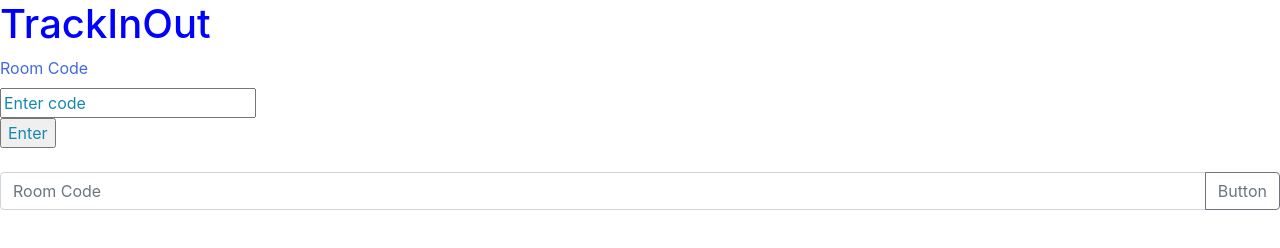
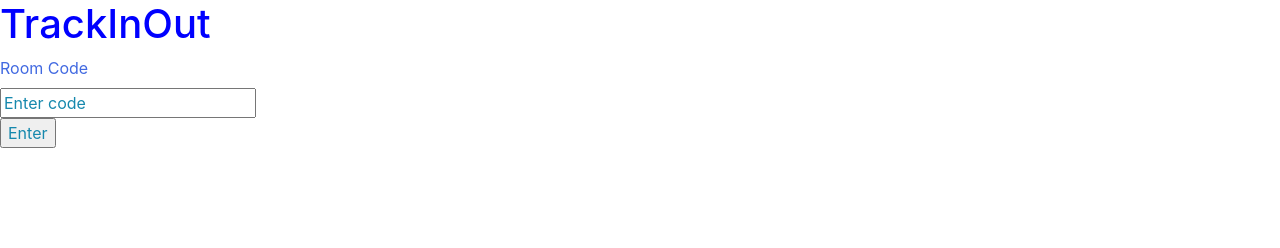
Before and after one commit to dhirhank/TrackInOut, a website: page public/index.html in a window 1280 px wide. Drawn offline with Linux system fonts and the light colour scheme.

Commit message:
Update index.html

```diff
--- a/public/index.html
+++ b/public/index.html
@@ -1,9 +1,11 @@
 <!DOCTYPE html>
 <html lang="en">
+
 <link rel="stylesheet" href="style.css">
-<link rel="stylesheet" href="bootstrap.css"
+<link rel="stylesheet" type="text/css" href="bootstrap.css"
 
 <head>
+
 <script src="https://www.gstatic.com/firebasejs/7.16.1/firebase-app.js"></script>
 <script src="https://www.gstatic.com/firebasejs/7.16.1/firebase-auth.js"></script>
 <script src="https://www.gstatic.com/firebasejs/7.16.1/firebase-firestore.js"></script>
@@ -36,12 +38,6 @@
         <input type="submit" value="Enter" />
 </form><br>
 
-<div class="input-group mb-3">
-  <input type="text" class="form-control" placeholder="Room Code" aria-label="Recipient's username" aria-describedby="button-addon2">
-  <div class="input-group-append">
-    <button class="btn btn-outline-secondary" type="button" id="button-addon2">Button</button>
-  </div>
-</div>
 
 
 
```
